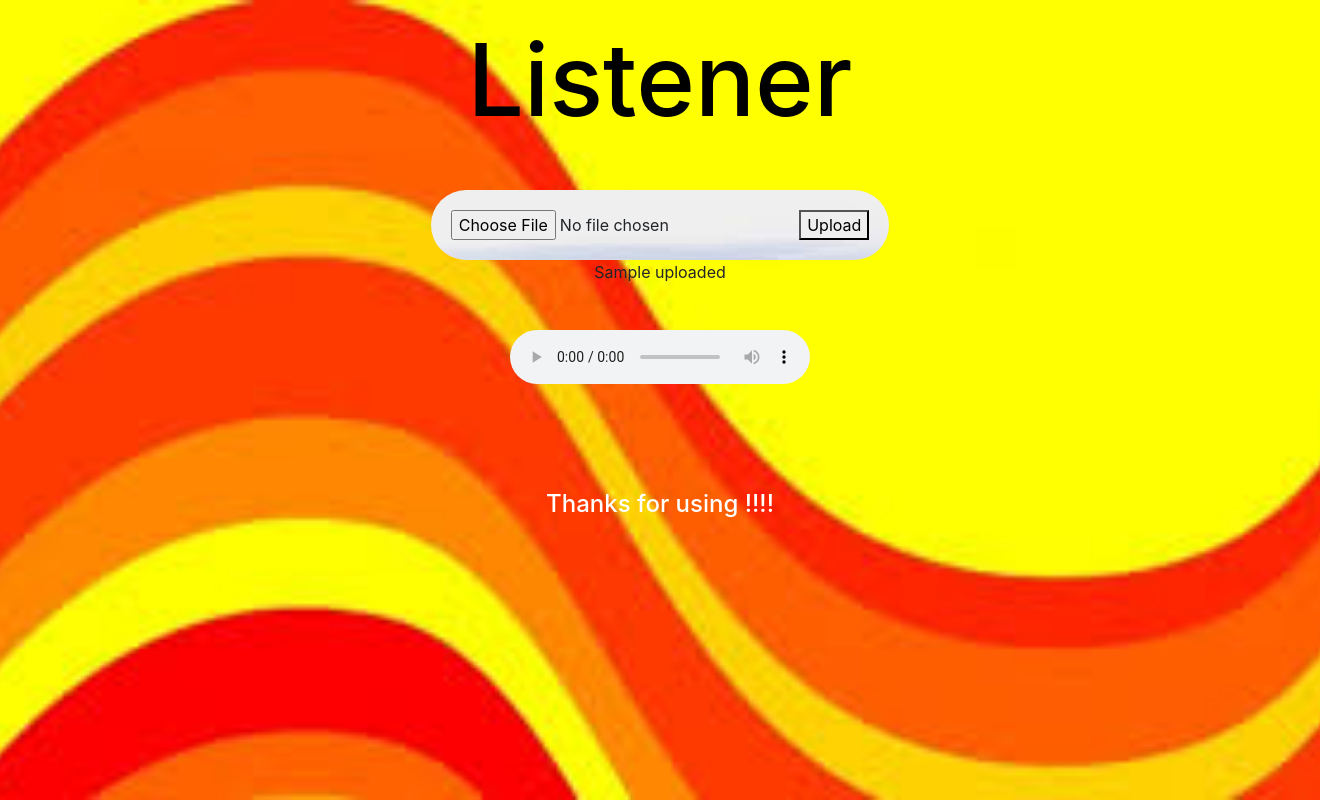
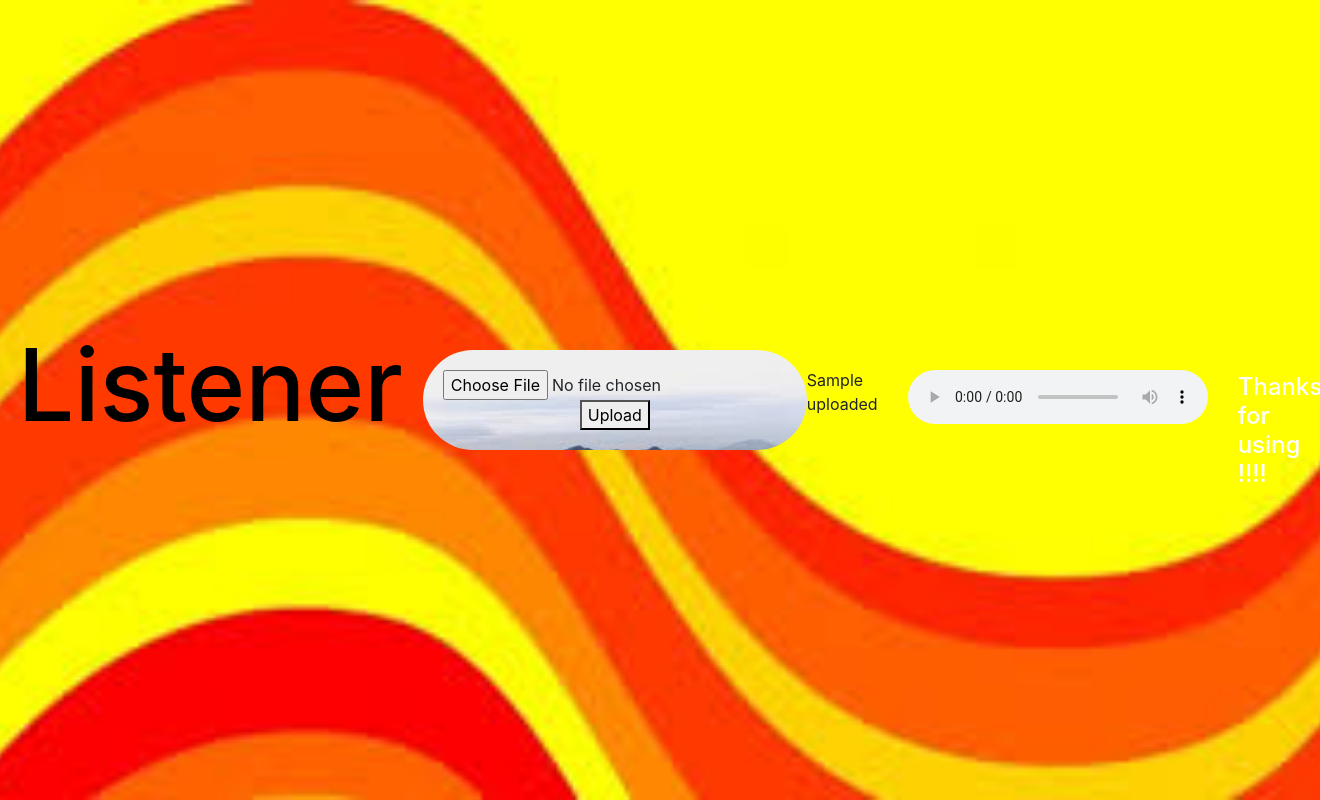
Before and after one commit to kingpingx/Text2Speech-Speech2Text, a Django app: template template/l.html in a window 1320 px wide. Run offline with Django 3.2, Linux system fonts and the light colour scheme; the template is opened without the code that fills it: most values are stand-ins (such as "Sample title", 1, 10 or a date in 2020).

Commit message:
updated version

```diff
--- a/listener/settings.py
+++ b/listener/settings.py
@@ -15,6 +15,8 @@ import os
 
 # Build paths inside the project like this: BASE_DIR / 'subdir'.
 BASE_DIR = Path(__file__).resolve().parent.parent
+
+
 
 
 # Quick-start development settings - unsuitable for production
--- a/static/base.css
+++ b/static/base.css
@@ -10,6 +10,9 @@ height: 100%;
 background-position: center;
 background-repeat: no-repeat;
 background-size: cover;
+display: flex;
+align-items: center;
+justify-content: center;
 
 }
 
@@ -18,6 +21,7 @@ background-size: cover;
     margin: 20px;
     margin-bottom: 50px;
     color:rgb(0, 0, 0)
+
 }
 
 .innerdiv1{
@@ -32,6 +36,12 @@ background-repeat: no-repeat;
 background-size: cover;
 width: fit-content;
 
+}
+
+.main{
+    display: flex;
+    align-items: center;
+    justify-content: center;
 }
 
 .check{
--- a/template/base.html
+++ b/template/base.html
@@ -13,7 +13,7 @@
 </head>
 <body>
 <div class="bg">
-    <div class="d-flex justify-content-center ">
+    <div class="main">
         <h1 class="head">{% block title %} {% endblock title %}</h3>
     </div>
     {% block head %}
--- a/template/home.html
+++ b/template/home.html
@@ -13,7 +13,7 @@
 </head>
 <body>
 <div class="bg">
-    <div class="d-flex justify-content-center" style="margin-top : auto;">
+    <div class="main">
         <h1 class="head"><button> <a href="/listener">Listener</a> </button></h1>
         <h1 class="head"><button> <a href="/speecho">Speaker</a> </button></h1>
     </div>
```
Also changed, not shown: app1/views.py (+20 -9 lines).
